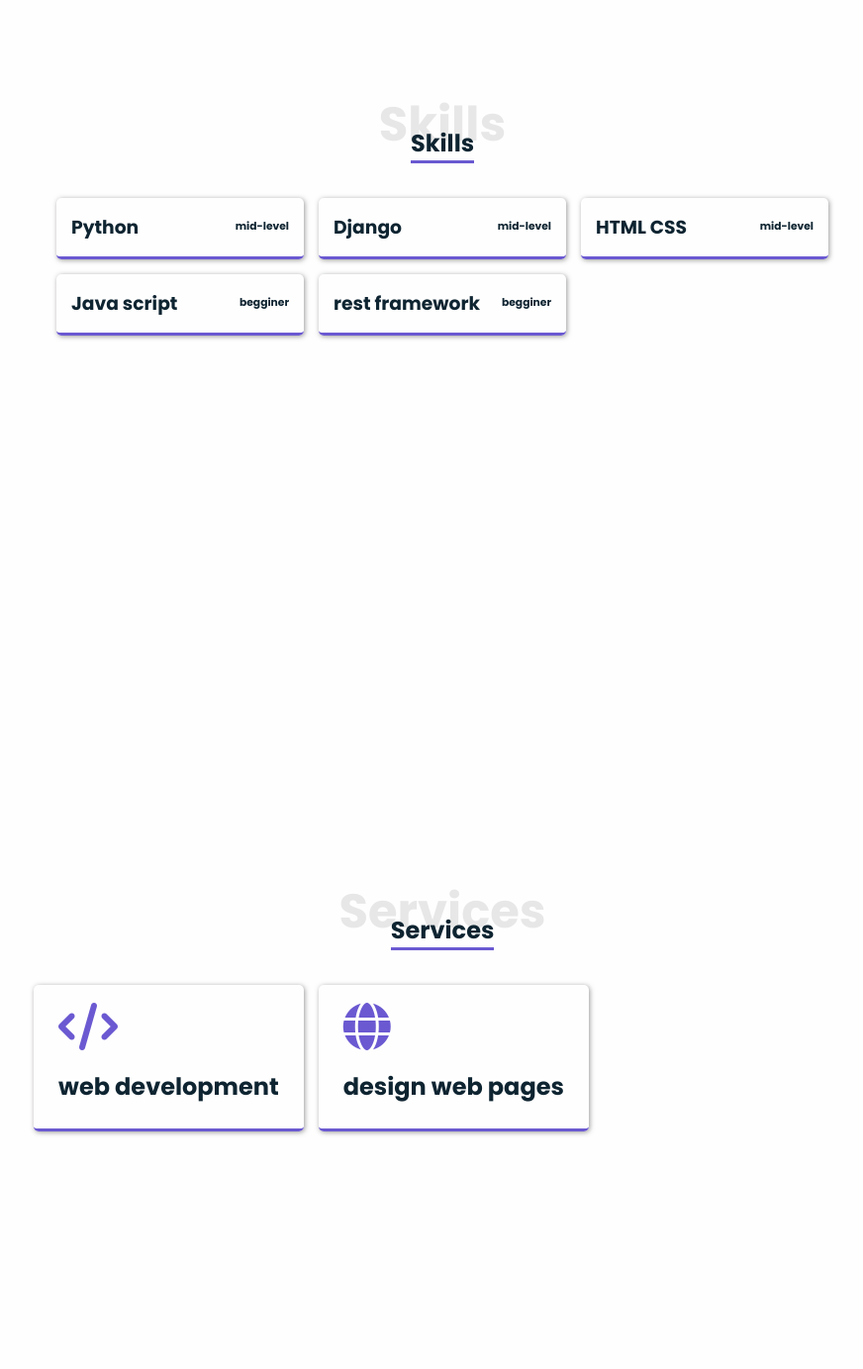
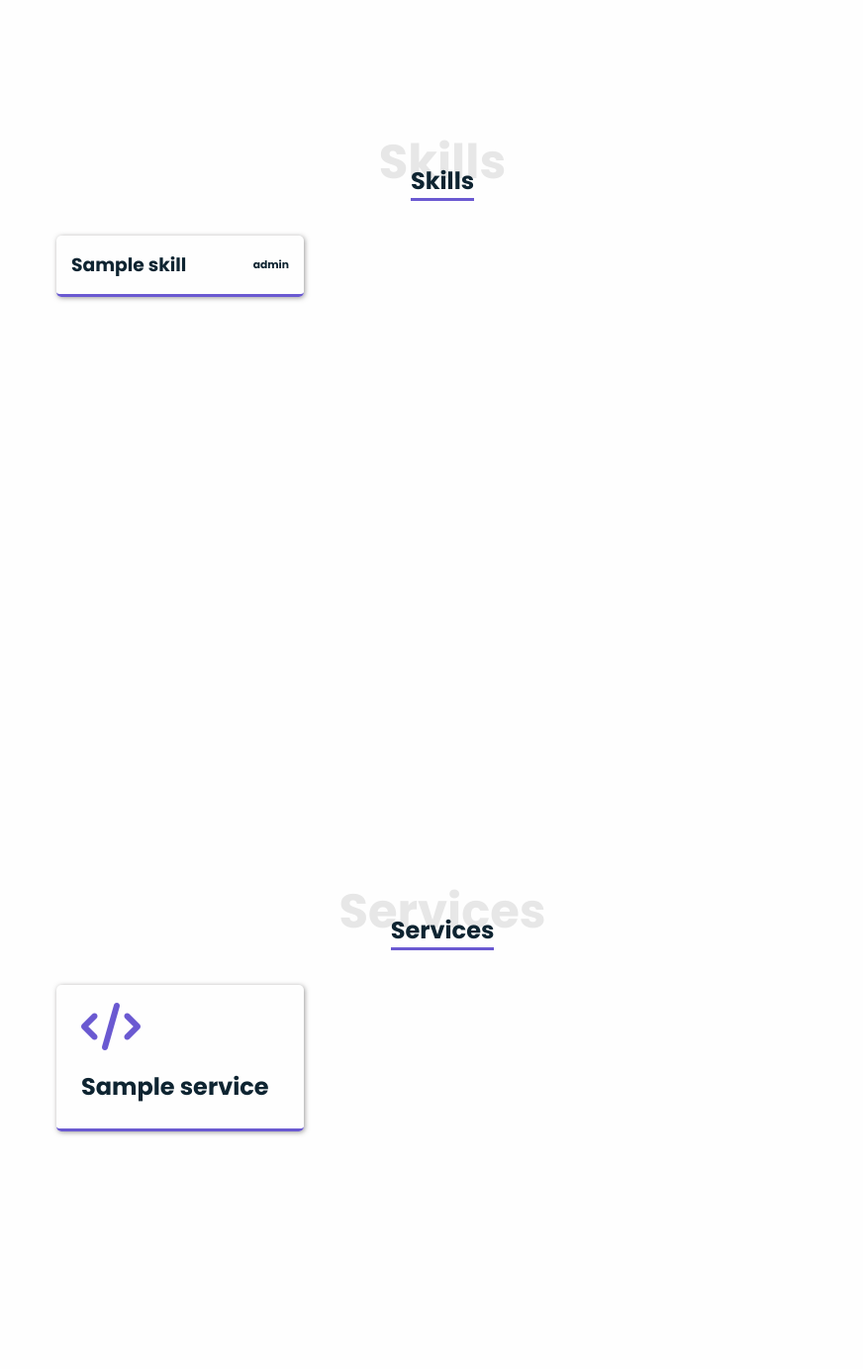
Before and after one commit to Pouria03/django-portfolio, a Django app: page / in a window 1280 px wide. Shown: the part 1869-3252 px from the top of the page at 99% size, without its empty margins (193-1065 px from the left). Run offline with Django 4.2, Linux system fonts and the light colour scheme; tables that the repository leaves empty hold one stand-in row (values such as "Sample post"); grey boxes marked "Sample" are stand-in pictures.

Commit message:
make site sections dynamic, using index_view and context_processor and add some data

```diff
--- a/core/settings/base.py
+++ b/core/settings/base.py
@@ -50,6 +50,8 @@ TEMPLATES = [
                 'django.template.context_processors.request',
                 'django.contrib.auth.context_processors.auth',
                 'django.contrib.messages.context_processors.messages',
+                # my custom context_processors:
+                'home_app.context_ps.get_general_site_info',
             ],
         },
     },
@@ -89,7 +91,7 @@ USE_TZ = True
 DEFAULT_FILE_STORAGE = 'storages.backends.s3boto3.S3Boto3Storage'
 AWS_ACCESS_KEY_ID = '9d0d0a56-c95c-4391-a85c-4286a25df38e'
 AWS_SECRET_ACCESS_KEY ='c87a1273a69f510ea72d747a661b6f8736f2255b4fccebd1a26c0a6040d8dcbe'
-AWS_S3_ENDPOINT_URL = 'https://pouria-portfolio.s3.ir-thr-at1.arvanstorage.ir'
+AWS_S3_ENDPOINT_URL = 'https://s3.ir-thr-at1.arvanstorage.ir'
 AWS_STORAGE_BUCKET_NAME = 'pouria-portfolio'
 AWS_SERVICE_NAME = 's3' #optional
 AWS_S3_FILE_OVERWRITE = False #don't over write files wiht same name
--- /dev/null
+++ b/home_app/context_ps.py
@@ -0,0 +1,8 @@
+from home_app.models import GeneralSiteInfo
+
+
+def get_general_site_info(request):
+    general_site_info = GeneralSiteInfo.objects.last()
+    return {
+        'site_info': general_site_info
+    }
--- a/home_app/models/general_site_info.py
+++ b/home_app/models/general_site_info.py
@@ -1,7 +1,7 @@
 from django.db import models
 
 class GeneralSiteInfo(models.Model):
-    site_icon = models.ImageField(upload_to='images/generalInfo/')
+    site_name = models.CharField(max_length=100)
     instagram = models.URLField(blank=True, null=True)
     github = models.URLField(blank=True, null=True)
     linkedin = models.URLField(blank=True, null=True)
--- a/home_app/models/resume.py
+++ b/home_app/models/resume.py
@@ -1,11 +1,11 @@
 from django.db import models
 
 class Resume(models.Model):
-    image = models.ImageField(upload_to='images/resume')
+    image = models.ImageField(upload_to='images/resume/')
     title = models.CharField(max_length=150)
     description = models.TextField(max_length=500,blank=True, null=True)
     link = models.URLField(blank=True, null=True)
     is_active = models.BooleanField(default=True)
 
     def __str__(self):
-        return self.title + ' ' + self.level
+        return self.title
--- a/home_app/views.py
+++ b/home_app/views.py
@@ -3,8 +3,8 @@ from home_app import models
 
 # Create your views here.
 def index_view(request):
-    home_data = models.Home.objects.all()
-    about_data = models.About.objects.all()
+    home_data = models.Home.objects.last()
+    about_data = models.About.objects.last()
     skills = models.Skill.objects.all()
     services = models.Service.objects.all()
     resumes = models.Resume.objects.all()
--- a/templates/includes/contact.html
+++ b/templates/includes/contact.html
@@ -3,13 +3,14 @@
     <h2 class="section-title-2">contact</h2>
     <div class="container contact-container">
         <div class="contact-info">
-            <div><i class="fas fa-mobile-alt"></i> 09193094980</div>
-            <div><i class="fas fa-envelope"></i> pouriashaigani@gmail.com</div>
-            <div><i class="fas fa-map-marker-alt"></i> Qom,Iran</div>
+            <div><i class="fas fa-mobile-alt"></i> {{site_info.phone}}</div>
+            <div><i class="fas fa-envelope"></i> {{site_info.email}}</div>
+            <div><i class="fas fa-map-marker-alt"></i> {{site_info.address}}</div>
         </div>
         <div class="contact-form">
             <input type="text" name="phone" id="" placeholder="phone" autocomplete="off">
             <input type="email" name="email" id="" placeholder="email" autocomplete="off">
+            <input type="text" name="name" id="" placeholder="name" autocomplete="off">
             <textarea name="content" id="" placeholder="what do you want to say?" autocomplete="off"></textarea>
             <button class="btn">submit</button>
         </div>
--- a/templates/includes/footer.html
+++ b/templates/includes/footer.html
@@ -1,7 +1,7 @@
 <footer>
     <div class="footer-contact-info">
-        <div>mobile : 09193094980</div>
-        <div>mail : pouriashaigani@gmail.com</div>
+        <div>mobile : {{site_info.phone}}</div>
+        <div>mail : {{site_info.email}}</div>
     </div>
     <div class="footer-copy-right">
         <div>
--- a/templates/includes/header.html
+++ b/templates/includes/header.html
@@ -1,6 +1,6 @@
 <header>
     <div class="navbar">
-        <a href="" class="logo" id="headerLogo">Pouria</a>
+        <a href="" class="logo" id="headerLogo">{% if site_info.site_name%}{{site_info.site_name}} {%else%}siteName{%endif%}</a>
         <nav class="nav-items" id="navItems">
             <a href="#home">home</a>
             <a href="#about">about</a>
--- a/templates/includes/home.html
+++ b/templates/includes/home.html
@@ -1,3 +1,24 @@
+{% if home_data %}
+<section class="home section" id="home">
+    <div class="container">
+        <div class="media-icons">
+            <a href="{{site_info.instagram}}"><i class="fab fa-instagram"></i></a>
+            <a href="{{site_info.github}}"><i class="fab fa-github-square"></i></a>
+            <a href="{{site_info.linkedin}}"><i class="fab fa-linkedin-in"></i></a>
+        </div>
+        <div class="info">
+            <h2 class="name">Hi, I am {{home_data.full_name}}</h2>
+            <h3 class="job">{{home_data.job_title}}</h3>
+            <p class="bio">{{home_data.description}}</p>
+            <a href="" class="btn">Contact Me<i class="fas fa-arrow-circle-right"></i></a>
+        </div>
+        <div class="home-img">
+            <img src="{{home_data.image.url}}" alt="">
+        </div>
+        </div>
+        <a href="#about" class="scroll-down">scroll down  <i class="fas fa-arrow-down"></i></a>
+</section>
+{% else %}
 <section class="home section" id="home">
     <div class="container">
         <div class="media-icons">
@@ -12,8 +33,9 @@
             <a href="" class="btn">Contact Me <i class="fas fa-arrow-circle-right"></i></a>
         </div>
         <div class="home-img">
-            <img src="images/me.png" alt="image">
+            <img src="" alt="image">
         </div>
-    </div>
-    <a href="#about" class="scroll-down">scroll down  <i class="fas fa-arrow-down"></i></a>
+        </div>
+        <a href="#about" class="scroll-down">scroll down  <i class="fas fa-arrow-down"></i></a>
 </section>
+{% endif %}
--- a/templates/includes/portfolio.html
+++ b/templates/includes/portfolio.html
@@ -1,29 +1,22 @@
+{% if resumes %}
 <section class="portfolio section" id="portfolio">
     <h1 class="section-title-1">resume</h1>
     <h2 class="section-title-2">resume</h2>
     <div class="container">
         <div class="grid">
+            {% for resume in resumes %}
             <div class="card portfolio-card">
-                <img src="images/blog.jpg" alt="image">
+                <img src="{{resume.image.url}}" alt="">
                 <div class="portfolio-info">
-                    <h4 class="portfolio-title">blog</h4>
+                    <h4 class="portfolio-title">{{resume.title}}</h4>
                 </div>
             </div>
-            <div class="card portfolio-card">
-                <img src="images/social-media.jpg" alt="image">
-                <div class="portfolio-info">
-                    <h4 class="portfolio-title">socialmedia</h4>
-                </div>
-            </div>
-            <div class="card portfolio-card">
-                <img src="images/shop.jpg" alt="image">
-                <div class="portfolio-info">
-                    <h4 class="portfolio-title">online shop</h4>
-                </div>
-            </div>
+            {% endfor %}
         </div>
     </div>
 </section>
+
+
 <div class="portfolio-modal">
     <div class="modal-container">
         <div class="close-modal-btn">&times;</div>
@@ -39,3 +32,4 @@
         </div>
     </div>
 </div>
+{% endif %}
--- a/templates/includes/services.html
+++ b/templates/includes/services.html
@@ -1,20 +1,18 @@
+{% if services %}
 <section class="services section" id="services">
     <h1 class="section-title-1">Services</h1>
     <h2 class="section-title-2">Services</h2>
     <div class="container">
         <div class="grid">
+            {% for service in services %}
             <div class="card service-card">
                 <h2>
                     <i class="fa-solid fa-code fa-2xl"></i>
                 </h2>
-                <h2>web development</h2>
+                <h2>{{service.title}}</h2>
             </div>
-            <div class="card service-card">
-                <h2>
-                    <i class="fa-solid fa-regular fa-globe fa-2xl"></i>
-                </h2>
-                <h2>design web pages</h2>
-            </div>
+            {% endfor %}
         </div>
     </div>
 </section>
+{% endif %}
--- a/templates/includes/skills.html
+++ b/templates/includes/skills.html
@@ -1,28 +1,29 @@
+{% if skills %}
+<section class="skills section" id="skills">
+    <h1 class="section-title-1">Skills</h1>
+    <h2 class="section-title-2">Skills</h2>
+    <div class="container">
+        <div class="grid">
+            {% for skill in skills %}
+            <div class="card skill-card">
+                <h3 class="title">{{skill.title}}</h3>
+                <h6>{{skill.level}}</h6>
+            </div>
+            {% endfor %}
+        </div>
+    </div>
+</section>
+{% else %}
 <section class="skills section" id="skills">
     <h1 class="section-title-1">Skills</h1>
     <h2 class="section-title-2">Skills</h2>
     <div class="container">
         <div class="grid">
             <div class="card skill-card">
-                <h3 class="title">Python</h3>
-                <h6>mid-level</h6>
-            </div>
-            <div class="card skill-card">
-                <h3 class="title">Django</h3>
-                <h6>mid-level</h6>
-            </div>
-            <div class="card skill-card">
-                <h3 class="title">HTML CSS</h3>
-                <h6>mid-level</h6>
-            </div>
-            <div class="card skill-card">
-                <h3 class="title">Java script</h3>
-                <h6>begginer</h6>
-            </div>
-            <div class="card skill-card">
-                <h3 class="title">rest framework</h3>
-                <h6>begginer</h6>
+                <h3 class="title">skill title</h3>
+                <h6>skill-level</h6>
             </div>
         </div>
     </div>
 </section>
+{% endif %}
```
Also changed, not shown: templates/includes/about.html (+33 -0 lines), home_app/migrations/0002_remove_generalsiteinfo_site_icon_and_more.py (added).
